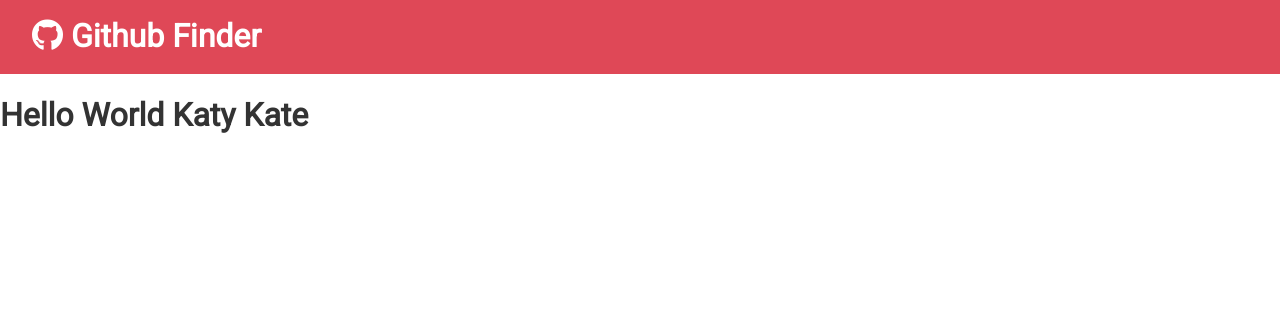
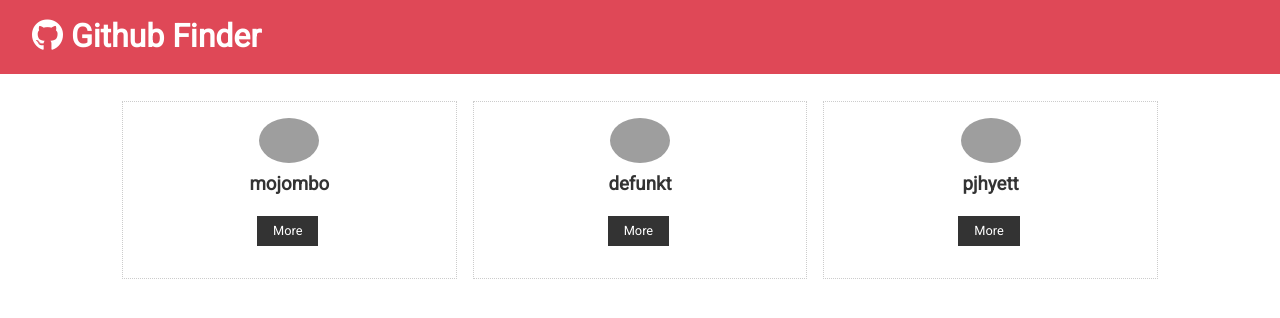
Before and after one commit to OscarLawton/GithubFInder, a React (Create React App) app: page / in a window 1280 px wide. Shown: the top 318 px of the page. Built offline with nearby package versions, Linux system fonts and the light colour scheme; grey boxes are pictures that could not be loaded.

Commit message:
stateless functional components for UserItem and Navbaw 11

```diff
--- a/src/App.js
+++ b/src/App.js
@@ -1,16 +1,18 @@
-import React, { Fragment, Component} from 'react';
-import Navbar from './components/layout/Navbar'
+import React, { Component} from 'react';
+import Navbar from './components/layout/Navbar';
+import Users from'./components/users/Users';
 import './App.css';
 
 class App extends Component{
+  render(){
+    return(
+      <div className="User">
+        <Navbar />
+        <div className="container">
+          <Users />
+        </div>
 
-  render(){
-    const name = "Katy Kate";
 
-    return(
-      <div className="App">
-        <Navbar />
-        <h1>Hello World {name }</h1>
       </div>
     );
   }
--- a/src/components/layout/Navbar.js
+++ b/src/components/layout/Navbar.js
@@ -1,23 +1,22 @@
-import React, { Component } from 'react';
+import React from 'react';
 import PropTypes from 'prop-types';
-export class Navbar extends Component {
-    static defaultProps = {
-        title: 'Github Finder',
-        icon: 'fab fa-github'
-    };
-    static propTypes = {
-        title: PropTypes.string.isRequired,
-        icon: PropTypes.string.isRequired
-    }
-    render() {
+const Navbar = ({icon, title}) => {
+
     return (
         <div className="navbar bg-primary">
             <h1>
-                    <i className={this.props.icon}/> {this.props.title}
+                <i className={icon}/> {title}
             </h1>
         </div>
     )
 }
+
+Navbar.defaultProps = {
+    title: 'Github Finder',
+    icon: 'fab fa-github'
+};
+Navbar.propTypes = {
+    title: PropTypes.string.isRequired,
+    icon: PropTypes.string.isRequired
 }
-
 export default Navbar
--- /dev/null
+++ b/src/components/users/UserItem.js
@@ -0,0 +1,34 @@
+import React, { Component } from 'react';
+import PropTypes from 'prop-types';
+const UserItem = ({ user: {login, avatar_url, html_url}}) => {
+   /*  constructor(){
+        super()
+       /*  this.state = {
+            id: 'id',
+            login: 'mojombo',
+            avatar_url: 'https://avatars0.githubusercontent.com/u/1?v=4',
+            html_url: 'https://github.com/mojombo'
+        }
+
+    } */
+
+
+    return (
+        <div className="card text-center">
+            <img src={avatar_url} alt="" className="round-img" style={{width: '60px'}} />
+            <h3>{login}</h3>
+            <div>
+                <a href={html_url} className="btn btn-dark btn-sm my-1">
+                     More
+                </a>
+            </div>
+        </div>
+    )
+
+}
+
+UserItem.propTypes = {
+    user: PropTypes.object.isRequired,
+};
+
+export default UserItem
--- /dev/null
+++ b/src/components/users/Users.js
@@ -0,0 +1,45 @@
+import React, { Component } from 'react';
+import UserItem from './UserItem';
+
+class Users extends Component {
+    state = {
+        users: [
+            {
+                id: '1',
+                login: 'mojombo',
+                avatar_url: 'https://avatars0.githubusercontent.com/u/1?v=4',
+                html_url: 'https://gihub.com/mojombo'
+            },
+            {
+                id: '2',
+                login: 'defunkt',
+                avatar_url: 'https://avatars0.githubusercontent.com/u/2?v=4',
+                html_url: 'https://github.com/defunkt'
+            },
+            {
+                id: '3',
+                login: 'pjhyett',
+                avatar_url: 'https://avatars0.githubusercontent.com/u/3?v=4',
+                html_url: 'https://github.com/pjhyett'
+            }
+        ]
+    }
+    render() {
+        return (
+            <div style={userStyle}>
+              {this.state.users.map(user => (
+                <UserItem key={user.id} user={user} />
+              ))}
+            </div>
+          );
+    }
+
+}
+
+const userStyle = {
+    display: 'grid',
+    gridTemplateColumns: 'repeat(3, 1fr)',
+    gridGap: '1rem'
+};
+
+export default Users
```
Lines whose indentation alone changed are shown as unchanged.
